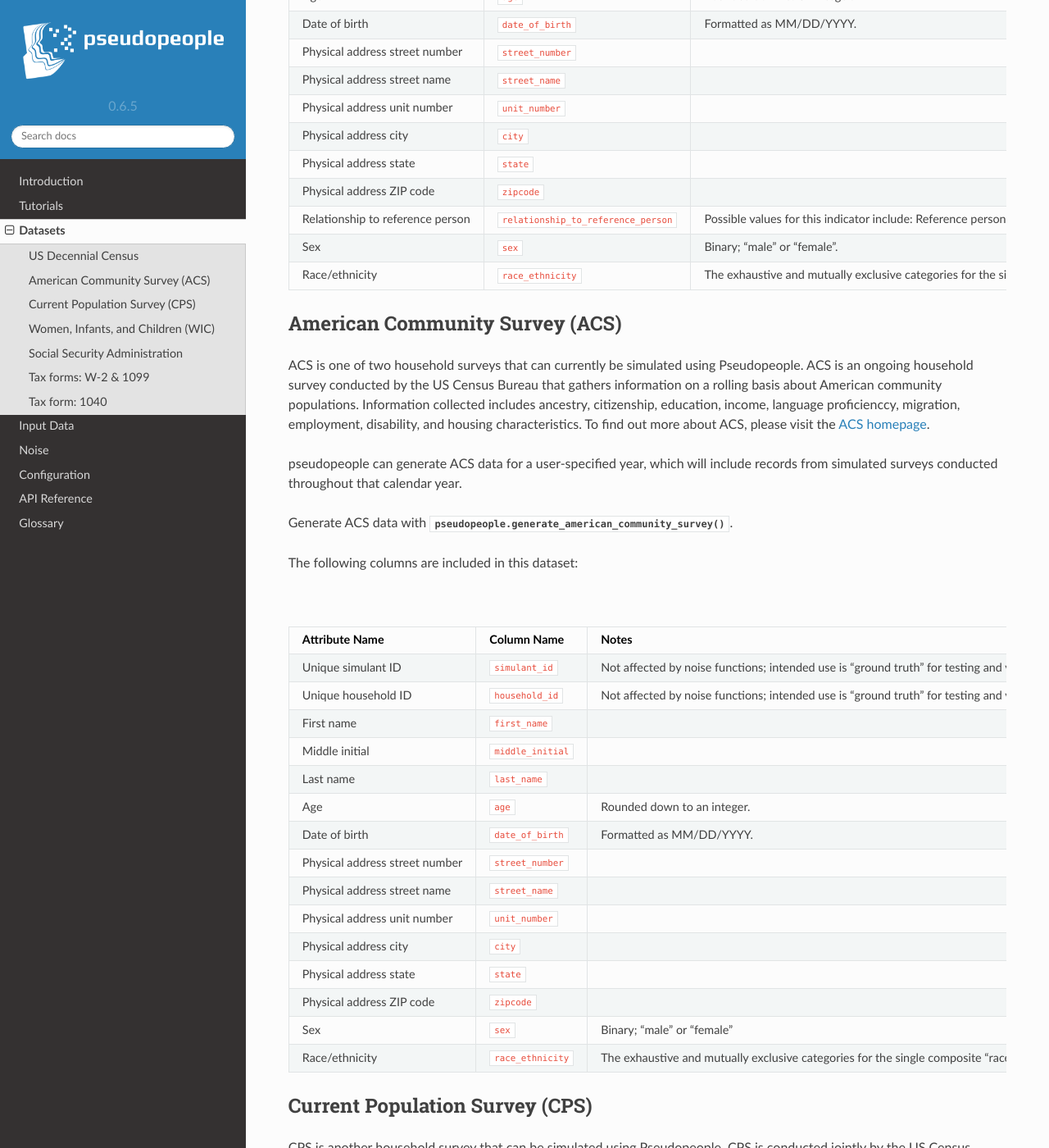
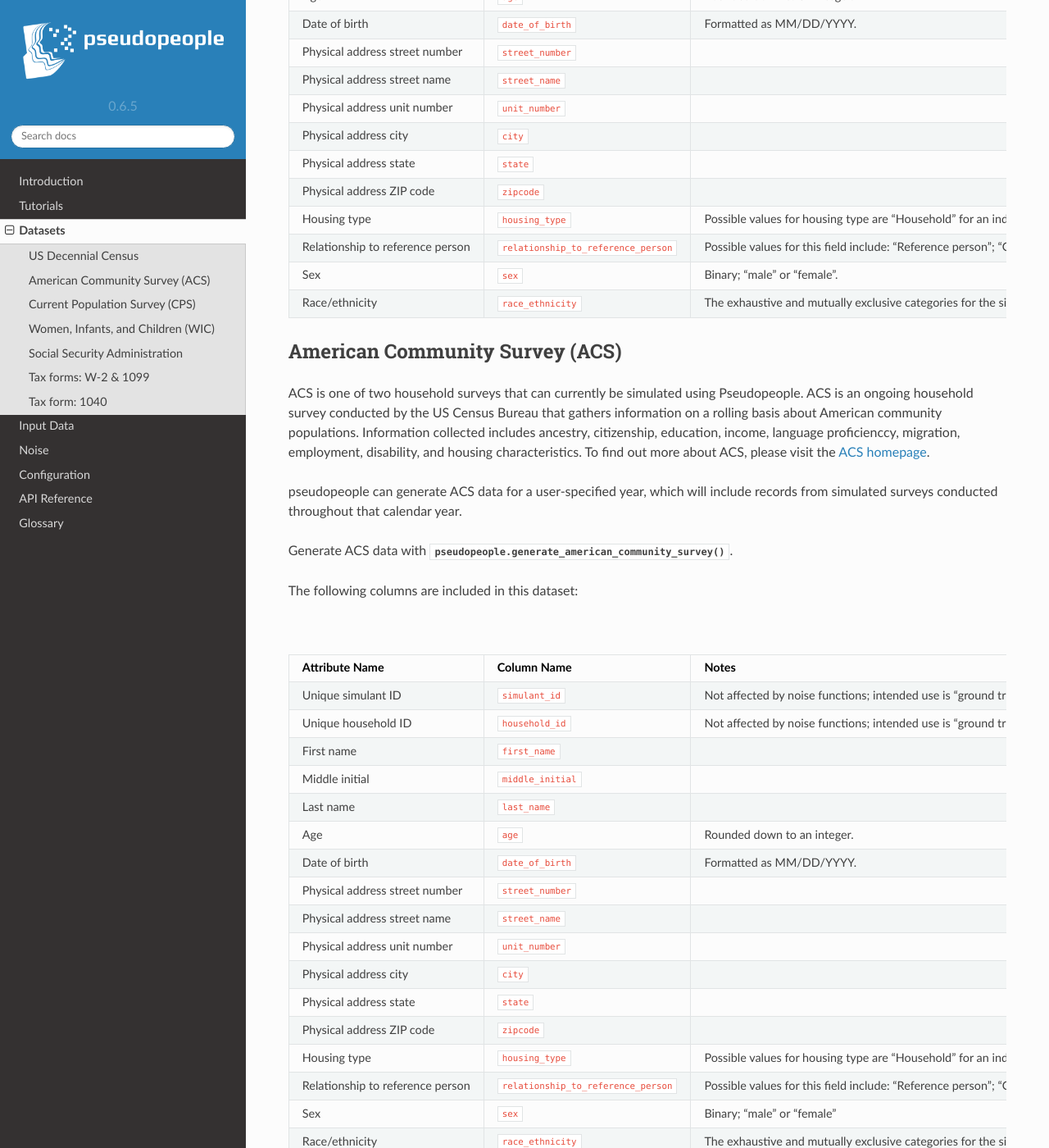
Before and after one commit to ihmeuw/pseudopeople, a Sphinx documentation site: the page built from docs/source/datasets/index.rst, in a window 1280 px wide and 1400 px high, scrolled down 1227 px. Shown: the whole window at 82% size. Built offline with Sphinx 7.4.7 and the Read the Docs theme 2.0.0, drawn with Linux system fonts in a browser that asks for light colours.

Commit message:
DOC: Add columns to decennial census and ACS (#229)
* let Atom remove whitespace

* add housing type to decennial census

* add housing type and relation to reference person to ACS

* remove hyphens from noninstitutional

* let Atom remove whitespace

* add new columns to noise table

* Fix typo

Co-authored-by: Zeb Burke-Conte <zmbc@users.noreply.github.com>

* Fix typo

Co-authored-by: Zeb Burke-Conte <zmbc@users.noreply.github.com>

* change relationship categories in census to match ACS

* indicator -> field

* Roommate -> Roommate or housemate

---------

Co-authored-by: Zeb Burke-Conte <zmbc@users.noreply.github.com>

```diff
--- a/docs/source/datasets/index.rst
+++ b/docs/source/datasets/index.rst
@@ -84,11 +84,23 @@ The following columns are included in this dataset:
    * - Physical address ZIP code
      - :code:`zipcode`
      -
+   * - Housing type
+     - :code:`housing_type`
+     - Possible values for housing type are "Household" for an individual
+       household, or one of six different types of group quarters. The types of
+       institutional group quarters are "Carceral", "Nursing home", and "Other
+       institutional". The types of noninstitutional group quarters are
+       "College", "Military", and "Other noninstitutional".
    * - Relationship to reference person
      - :code:`relationship_to_reference_person`
-     - Possible values for this indicator include:
-       Reference person; Biological child; Adopted child; Stepchild; Sibling; Parent; Grandchild; Parent-in-law; Child-in-law; Other relative;
-       Roommate; Foster child; Other nonrelative; Noninstitutionalized GQ pop; and Institutionalized GQ pop.
+     - Possible values for this field include:
+       "Reference person"; "Opposite-sex spouse"; "Opposite-sex unmarried
+       partner"; "Same-sex spouse"; "Same-sex unmarried partner"; "Biological
+       child"; "Adopted child"; "Stepchild"; "Sibling"; "Parent"; "Grandchild";
+       "Parent-in-law"; "Child-in-law"; "Other relative"; "Roommate or
+       housemate"; "Foster child"; "Other nonrelative"; "Institutionalized group
+       quarters population"; and "Noninstitutionalized group quarters
+       population".
    * - Sex
      - :code:`sex`
      - Binary; "male" or "female".
@@ -159,6 +171,23 @@ The following columns are included in this dataset:
    * - Physical address ZIP code
      - :code:`zipcode`
      -
+   * - Housing type
+     - :code:`housing_type`
+     - Possible values for housing type are "Household" for an individual
+       household, or one of six different types of group quarters. The types of
+       institutional group quarters are "Carceral", "Nursing home", and "Other
+       institutional". The types of noninstitutional group quarters are
+       "College", "Military", and "Other noninstitutional".
+   * - Relationship to reference person
+     - :code:`relationship_to_reference_person`
+     - Possible values for this field include:
+       "Reference person"; "Opposite-sex spouse"; "Opposite-sex unmarried
+       partner"; "Same-sex spouse"; "Same-sex unmarried partner"; "Biological
+       child"; "Adopted child"; "Stepchild"; "Sibling"; "Parent"; "Grandchild";
+       "Parent-in-law"; "Child-in-law"; "Other relative"; "Roommate or
+       housemate"; "Foster child"; "Other nonrelative"; "Institutionalized group
+       quarters population"; and "Noninstitutionalized group quarters
+       population".
    * - Sex
      - :code:`sex`
      - Binary; "male" or "female"
--- a/docs/source/noise/index.rst
+++ b/docs/source/noise/index.rst
@@ -161,8 +161,12 @@ Noise types for each column
     - Decennial Census, ACS, CPS, WIC, W-2 and 1099
     - Leave a field blank, write the wrong zipcode digits, make typos, make OCR errors
     -
+  * - Housing type
+    - Decennial Census, ACS
+    - Leave a field blank, choose the wrong option
+    -
   * - Relationship to reference person
-    - Decennial Census
+    - Decennial Census, ACS
     - Leave a field blank, choose the wrong option
     -
   * - Sex
```
